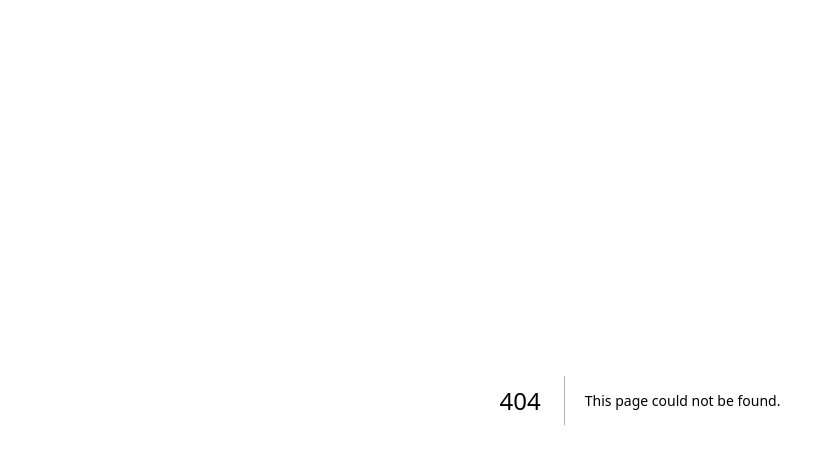
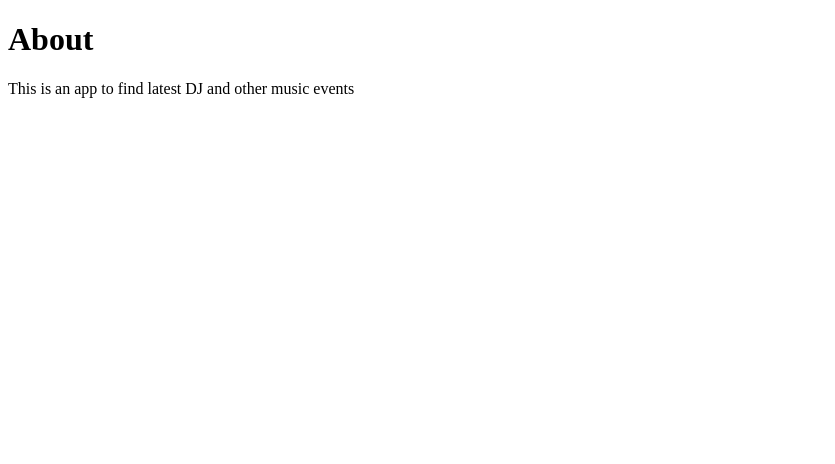
Before and after one commit to pravinkumar172929/next-js-app, a Next.js app: page /about in a window 1280 px wide. Before the commit this address had no page. Shown: the top 464 px of the page, without its empty margins (0-835 px from the left). Built offline with nearby package versions, Linux system fonts and the light colour scheme.

Commit message:
made about page and use of metadata in layout automaticaally wraped

```diff
--- /dev/null
+++ b/app/about/page.tsx
@@ -0,0 +1,15 @@
+import React from "react";
+export const metadata = {
+  title: "About",
+  description: "About Dj Events",
+};
+const page = () => {
+  return (
+    <>
+      <h1>About</h1>
+      <p>This is an app to find latest DJ and other music events</p>
+    </>
+  );
+};
+
+export default page;
--- a/app/layout.tsx
+++ b/app/layout.tsx
@@ -1,15 +1,15 @@
 import React from "react";
 
-export default function DashboardLayout({
-  children,
-}: {
-  children: React.ReactNode;
-}) {
+export const metadata = {
+  title: "Dj Events",
+  description: "Welcome to Dj Events",
+  keywords: ["dj", "events", "music"],
+};
+
+export default function Layout({ children }: { children: React.ReactNode }) {
   return (
     <html lang="en">
-      <body>
-        <main>{children}</main>
-      </body>
+      <body>{children}</body>
     </html>
   );
 }
--- a/app/page.tsx
+++ b/app/page.tsx
@@ -1,9 +1,5 @@
 import Link from "next/link";
-
-export const metadata = {
-  title: "Dj Events",
-  description: "Welcome to Dj Events",
-};
+import Layout from "./layout";
 
 export default function Page() {
   return (
```
